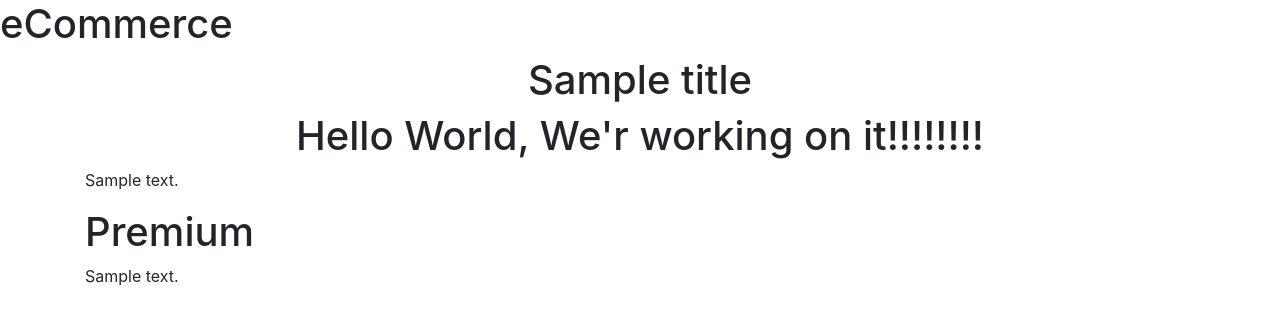
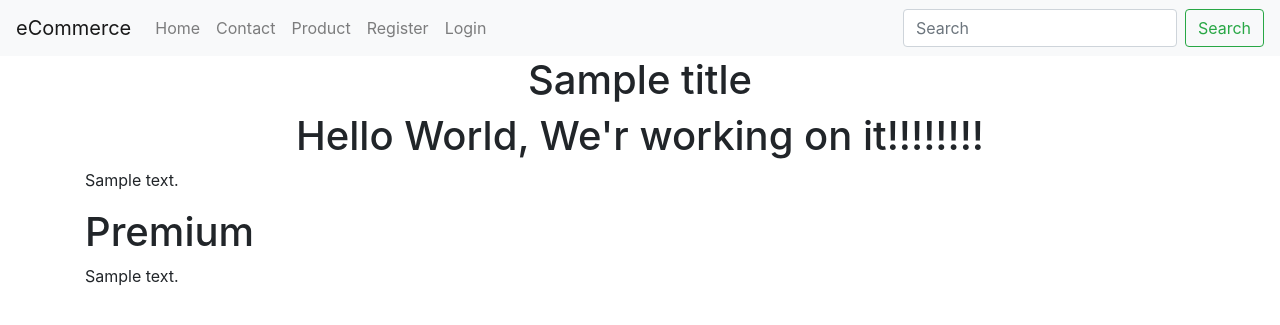
Before and after one commit to manishhub9/first_project, a Django app: template first_app/templates/home.html in a window 1280 px wide. Shown: the top 325 px of the page. Run offline with Django 3.2, Linux system fonts and the light colour scheme; the template is opened without the code that fills it: most values are stand-ins (such as "Sample title", 1, 10 or a date in 2020); some libraries are stand-ins or nearby versions.

Commit message:
Adding changes for navbar

```diff
--- a/first_app/first_app/urls.py
+++ b/first_app/first_app/urls.py
@@ -23,12 +23,12 @@ from .view import home_page, about_page, contact_page, login_page, register_page
 
 urlpatterns = [
     url(r'^admin/', admin.site.urls),
-    url(r'', include('products.urls')),
+    url(r'', include('products.urls',namespace='products')),
     url(r'^$',home_page,name='home'),
     url(r'^about/$',about_page,name='about'),
     url(r'^contact/$',contact_page,name='contact'),
-    url(r'^login/$', login_page, name="login_page"),
-    url(r'register/$', register_page, name="register_page"),
+    url(r'^login/$', login_page, name="login"),
+    url(r'register/$', register_page, name="register"),
 ]
 if settings.DEBUG:
     urlpatterns = urlpatterns + static(settings.STATIC_URL, document_root=settings.STATIC_ROOT)
--- a/first_app/products/models.py
+++ b/first_app/products/models.py
@@ -1,7 +1,7 @@
 import random, os
 from django.db import models
 from django.db.models.signals import pre_save, post_save
-
+from django.urls import reverse
 from .utils import unique_slug_generator
 
 def get_file_ext(filepath):
@@ -36,7 +36,8 @@ class Product(models.Model):
 	objects = ProductManager()
 
 	def get_absolute_url(self):
-		return "/products/{slug}/".format(slug = self.slug)
+		# return "/products/{slug}/".format(slug = self.slug)
+		return reverse("products:detail",kwargs={"slug":self.slug})
 	def __str__(self):
 		return self.title
 
--- a/first_app/products/urls.py
+++ b/first_app/products/urls.py
@@ -2,6 +2,6 @@ from django.conf.urls import url
 from . import views
 
 urlpatterns = [
-    url(r'products/$', views.ProductListView.as_view()),
-    url(r'products/(?P<slug>[\w-]+)/$', views.ProductDetailSlugView.as_view()),
+    url(r'products/$', views.ProductListView.as_view(),name='list'),
+    url(r'products/(?P<slug>[\w-]+)/$', views.ProductDetailSlugView.as_view(),name='detail'),
 ]
--- a/first_app/templates/base/navbar.html
+++ b/first_app/templates/base/navbar.html
@@ -1 +1,42 @@
-<h1>{{ brand_name }}</h1>
+{% url 'home' as home_url %}
+{% url 'contact' as contact_url %}
+{% url 'products:list' as product_list_url %}
+{% url 'login' as login_url %}
+{% url 'register' as register_url %}
+
+<nav class="navbar navbar-expand-lg navbar-light bg-light">
+  <a class="navbar-brand" href="{{home_url}}">{% if brand_name %}{{ brand_name}} {% else %}eCommerce {% endif %}</a>
+  <button class="navbar-toggler" type="button" data-toggle="collapse" data-target="#navbarSupportedContent" aria-controls="navbarSupportedContent" aria-expanded="false" aria-label="Toggle navigation">
+    <span class="navbar-toggler-icon"></span>
+  </button>
+
+  <div class="collapse navbar-collapse" id="navbarSupportedContent">
+    <ul class="navbar-nav mr-auto">
+      <li class="nav-item {% if request.path == home_url %}active{% endif %}">
+        <a class="nav-link" href="{{home_url}}">Home <span class="sr-only">(current)</span></a>
+      </li>
+      <li class="nav-item {% if request.path == contact_url %}active{% endif %}">
+        <a class="nav-link" href="{{ contact_url }}">Contact</a>
+      </li>
+      <li class="nav-item {% if request.path == product_list_url %}active{% endif %}">
+        <a class="nav-link" href="{{ product_list_url }}">Product</a>
+      </li>
+      {% if request.user.is_authenticated %}
+      <li class="nav-item {% if request.path == login_url %}active{% endif %}">
+        <a class="nav-link" href="{{ login_url }}">Logout</a>
+      </li>
+      {% else %}
+      <li class="nav-item {% if request.path == register_url %}active{% endif %}">
+        <a class="nav-link" href="{{ register_url }}">Register</a>
+      </li>
+      <li class="nav-item {% if request.path == login_url %}active{% endif %}">
+        <a class="nav-link" href="{{ login_url }}">Login</a>
+      </li>
+      {% endif %}
+    </ul>
+    <form class="form-inline my-2 my-lg-0">
+      <input class="form-control mr-sm-2" type="search" placeholder="Search" aria-label="Search">
+      <button class="btn btn-outline-success my-2 my-sm-0" type="submit">Search</button>
+    </form>
+  </div>
+</nav>
```
Also changed, not shown: 1 other file.
